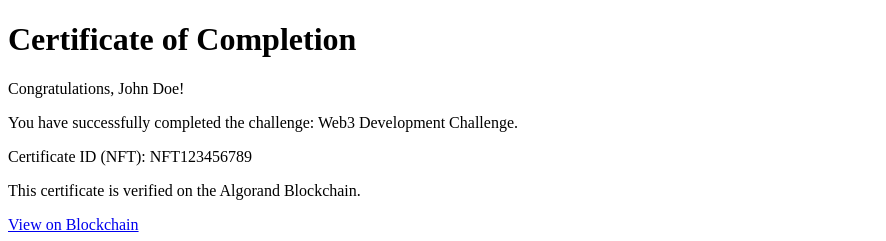
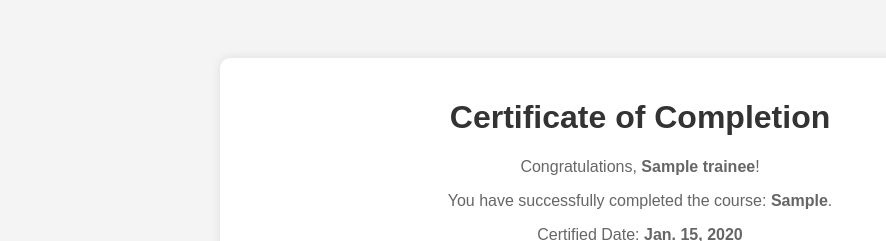
Before and after one commit to merronmuche/web3_certificate, a Django app: page /certificate/1/ in a window 1280 px wide. Shown: the top 241 px of the page, without its empty margins (0-886 px from the left). Run offline with Django 5.2, Linux system fonts and the light colour scheme; tables that the repository leaves empty hold one stand-in row (values such as "Sample post").

Commit message:
better visualization

```diff
--- a/app/templates/certificates/view_certificate.html
+++ b/app/templates/certificates/view_certificate.html
@@ -3,25 +3,47 @@
 <head>
     <meta charset="UTF-8">
     <title>Certificate</title>
-    <!-- Add any additional CSS or JS here -->
+    <style>
+        body {
+            font-family: Arial, sans-serif;
+            background-color: #f4f4f4;
+            text-align: center;
+            padding: 50px;
+        }
+        .container {
+            background-color: #fff;
+            margin: auto;
+            padding: 20px;
+            border-radius: 10px;
+            box-shadow: 0 0 10px rgba(0, 0, 0, 0.1);
+            max-width: 800px;
+        }
+        h1 {
+            color: #333;
+        }
+        p {
+            color: #666;
+        }
+        .certificate-image {
+            margin-top: 20px;
+            border: 3px solid #ddd;
+        }
+    </style>
 </head>
 <body>
     <div class="container">
         <h1>Certificate of Completion</h1>
-        <p>Congratulations, {{ trainee_name }}!</p>
-        <p>You have successfully completed the challenge: {{ challenge_name }}.</p>
-        <p>Certificate ID (NFT): {{ nft_id }}</p>
+        <p>Congratulations, <strong>{{ trainee_name }}</strong>!</p>
+        <p>You have successfully completed the course: <strong>{{ course_name }}</strong>.</p>
+        <p>Certified Date: <strong>{{ certified_date }}</strong></p>
 
-        <!-- Additional information about the certificate or actions -->
-        <div>
-            <p>This certificate is verified on the Algorand Blockchain.</p>
-            <p><a href="{{ blockchain_url }}">View on Blockchain</a></p>
-        </div>
+        {% if certificate %}
+            <div class="certificate-image">
+                <img src="{{ certificate.url }}" alt="Certificate Image" style="max-width: 100%; height: auto;">
+            </div>
+        {% else %}
+            <p>Certificate image not available.</p>
+        {% endif %}
     </div>
-
-    <!-- JavaScript for any interactive components -->
-    <script type="text/javascript">
-        // JavaScript code can go here
-    </script>
 </body>
 </html>
--- a/app/views.py
+++ b/app/views.py
@@ -1,23 +1,17 @@
 from django.shortcuts import render
-
-# Create your views here.
+from app.models import Trainee
 
 
 from django.shortcuts import render
 
 def view_certificate(request, trainee_id):
-    # Example data - in a real application, you would retrieve this from your database
-    trainee_name = "John Doe"  # You would fetch this using trainee_id
-    challenge_name = "Web3 Development Challenge"
-    nft_id = "NFT123456789"
-    blockchain_url = "https://explorer.algorand.org/transaction/" + nft_id
 
-    # Context to be passed to the template
+    trainee = Trainee.objects.get(pk = trainee_id)
     context = {
-        'trainee_name': trainee_name,
-        'challenge_name': challenge_name,
-        'nft_id': nft_id,
-        'blockchain_url': blockchain_url,
+        'trainee_name': trainee.name,
+        'course_name': trainee.course,
+        'certified_date': trainee.date_certified,
+        'certificate': trainee.certificate
     }
 
     # Render and return the template
```
